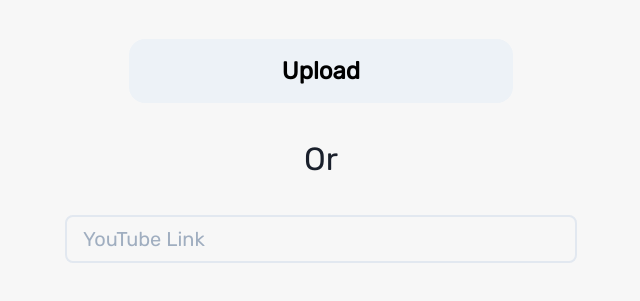
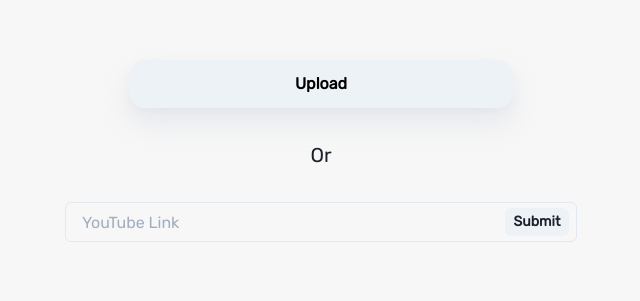
Before and after one commit to Poliphria/wave, a Next.js app: page / in a window 1280 px wide. Shown: the part 249-550 px from the top of the page, without its empty margins (319-959 px from the left). Built offline with nearby package versions, Linux system fonts and the light colour scheme.

Commit message:
Add YouTubeLink page

```diff
--- a/package.json
+++ b/package.json
@@ -19,7 +19,9 @@
     "next": "11.1.2",
     "react": "17.0.2",
     "react-dom": "17.0.2",
-    "wavesurfer.js": "^5.2.0"
+    "react-hook-form": "^7.24.1",
+    "wavesurfer.js": "^5.2.0",
+    "ytdl-core": "^4.10.0"
   },
   "devDependencies": {
     "eslint": "8.0.1",
--- /dev/null
+++ b/pages/components/Home/YoutubeLink.js
@@ -0,0 +1,56 @@
+import {
+  Input,
+  FormControl,
+  FormErrorMessage,
+  Button,
+  InputGroup,
+  InputRightElement,
+} from "@chakra-ui/react";
+import { useForm } from "react-hook-form";
+import React, { useState } from "react";
+import ytdl from "ytdl-core";
+import { useRouter } from "next/router";
+
+export default function YoutubeLinkHookForm() {
+  const {
+    handleSubmit,
+    register,
+    formState: { errors },
+  } = useForm();
+  const router = useRouter();
+  const [value, setValue] = useState("");
+  const handleChange = (event) => setValue(event.target.value);
+
+  function onSubmit(value) {
+
+  }
+
+  return (
+    <form onSubmit={handleSubmit(onSubmit(value))}>
+      <FormControl isInvalid={errors.link}>
+        <InputGroup width="lg">
+          <Input
+            id="link"
+            /* {...register("link", {
+              required: "This is required",
+              validate: ytdl.validateURL(value)
+            })} */
+            pr="4.5rem"
+            type="text"
+            value={value}
+            onChange={handleChange}
+            placeholder="YouTube Link"
+          />
+          <InputRightElement width="4.5rem">
+            <Button h="1.75rem" mr="8px" size="sm" type="submit">
+              Submit
+            </Button>
+          </InputRightElement>
+        </InputGroup>
+        <FormErrorMessage>
+          {errors.link && errors.link.message}
+        </FormErrorMessage>
+      </FormControl>
+    </form>
+  );
+}
--- a/pages/components/transcribe/TranscribeContainer.js
+++ b/pages/components/transcribe/TranscribeContainer.js
@@ -7,7 +7,6 @@
     return (
         <Flex>
             <WaveSurfer />
-            <EQ />
         </Flex>
     )
 }
--- a/pages/components/transcribe/WaveSurfer/WaveSurfer.js
+++ b/pages/components/transcribe/WaveSurfer/WaveSurfer.js
@@ -30,3 +30,5 @@
         <Box></Box>
     )
 }
+
+export default WaveSurferContainer
--- a/pages/index.js
+++ b/pages/index.js
@@ -2,16 +2,15 @@
 // If user has been here before then check cache for previous visit's options etc
 // First visit should show an upload button and a text box for youtube link
 
-import { Container } from "./components/Container"
-import { StackDivider, Text, VStack, Box } from "@chakra-ui/layout"
-import { Button } from "@chakra-ui/button"
-import { Input } from "@chakra-ui/input"
-import "@fontsource/rubik"
+import { Container } from "./components/Container";
+import { Text, VStack } from "@chakra-ui/layout";
+import { Button } from "@chakra-ui/button";
+import YoutubeLink from "./components/Home/YoutubeLink";
+import "@fontsource/rubik";
 export default function Home() {
   return (
-    <Container justifyContent="center" fontFamily="Rubik">
+    <Container justifyContent="center" fontFamily="Rubik" fontSize="xl">
       <VStack
-        //divider={<StackDivider borderColor="gray.200" />}
         spacing="8"
         align="center"
         width="lg"
@@ -21,23 +20,19 @@
         <Button
           textColor="black"
           borderRadius="16px"
-          height="64px"
+          height="48px"
           width="sm"
           paddingLeft="16px"
           paddingRight="16px"
-          fontSize="x-large"
+          boxShadow="0 5px 10px rgba(154,160,185,.05), 0 15px 30px rgba(166,173,201,.2);"
         >
           Upload
         </Button>
-        <Text fontSize="x-large" fontSize="xx-large">Or</Text>
-        <Input
-          placeholder="YouTube Link"
-          size="lg"
-          fontSize="xl"
-          borderWidth="2px"
-          borderRadius="8px"
-        />
+        <Text>
+          Or
+        </Text>
+        <YoutubeLink />
       </VStack>
     </Container>
-  )
+  );
 }
```
Also changed, not shown: 2 other files (tests, documents, lock files or other folders).
